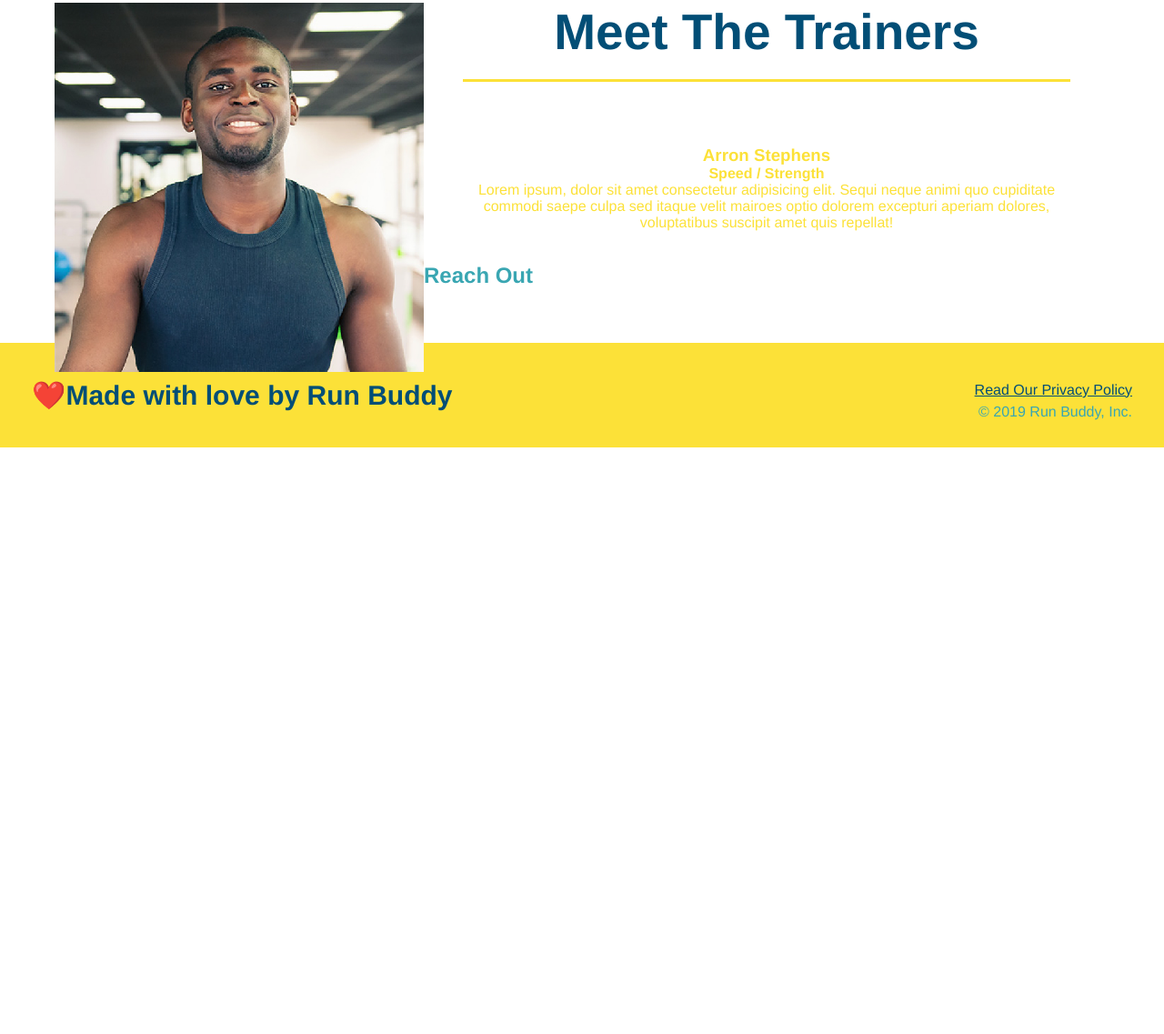
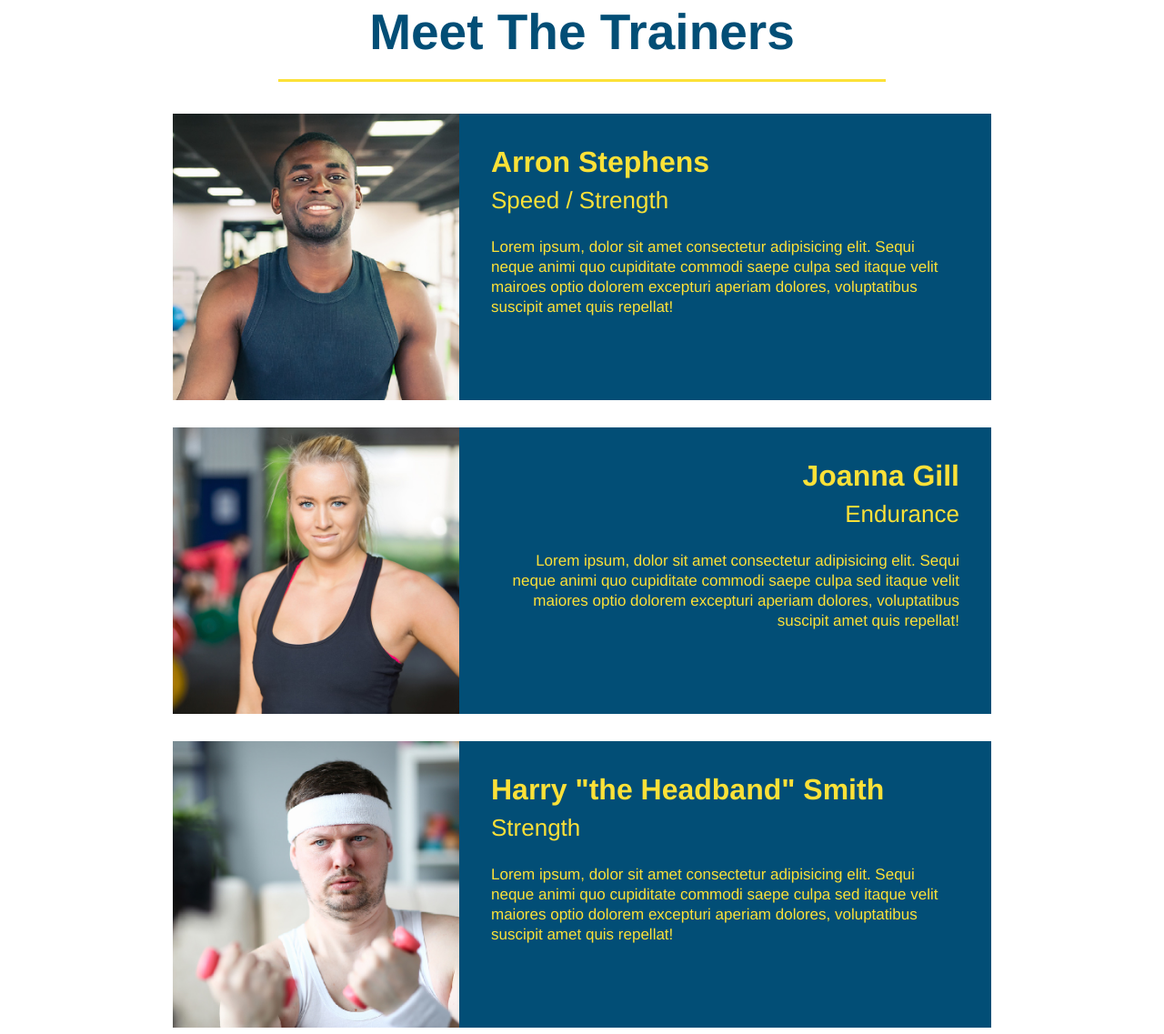
Before and after one commit to Reetah589/run-buddy, a plain HTML site: page index.html in a window 1280 px wide. Shown: the part 2843-3980 px from the top of the page at 91% size. Before the commit the page ends 3335 px from the top, so only its background shows below. Drawn offline with Linux system fonts and the light colour scheme.

Commit message:
meet the trainers section

```diff
--- a/index.html
+++ b/index.html
@@ -116,14 +116,38 @@
              Meet The Trainers
             </h2>
 
-            <article= class="trainer">
+            <article class="trainer">
                 <img src="./assets/images/trainer-1.jpg" alt="Arron Stephens in his workout clothes, ready to pump iron" />
-                <div class="trainer-bio">
+                <div class="trainer-bio text-left">
                     <h3>Arron Stephens</h3>
                     <h4>Speed / Strength</h4>
                     <p>
                      Lorem ipsum, dolor sit amet consectetur adipisicing elit. Sequi neque animi quo cupiditate commodi saepe culpa sed
                      itaque velit mairoes optio dolorem excepturi aperiam dolores, voluptatibus suscipit amet quis repellat!
+                    </p>
+                </div>
+            </article>
+
+            <article class="trainer">
+                <img src="./assets/images/trainer-2.jpg" alt="Joanna Gill cooling off after a workout" />
+                <div class="trainer-bio text-right">
+                    <h3>Joanna Gill</h3>
+                    <h4>Endurance</h4>
+                    <p>
+                        Lorem ipsum, dolor sit amet consectetur adipisicing elit. Sequi neque animi quo cupiditate commodi saepe culpa sed
+                        itaque velit maiores optio dolorem excepturi aperiam dolores, voluptatibus suscipit amet quis repellat!
+                    </p>
+                </div>
+            </article>
+
+            <article class="trainer">
+                <img src="./assets/images/trainer-3.jpg" alt="Harry Smith wearing a headband and lifting comically small pink weights" />
+                <div class="trainer-bio text-left">
+                    <h3>Harry "the Headband" Smith</h3>
+                    <h4>Strength</h4>
+                    <p>
+                        Lorem ipsum, dolor sit amet consectetur adipisicing elit. Sequi neque animi quo cupiditate commodi saepe culpa sed
+                        itaque velit maiores optio dolorem excepturi aperiam dolores, voluptatibus suscipit amet quis repellat!
                     </p>
                 </div>
             </article>
--- a/style.css
+++ b/style.css
@@ -199,3 +199,27 @@ section {
     float: left;
     width: 65%;
 }
+
+.text-left {
+    text-align: left;
+}
+
+.text-right {
+    text-align: right;
+}
+
+.trainer-bio h3 {
+    font-size: 32px;
+    margin-bottom: 8px;
+}
+
+.trainer-bio h4 {
+    font-weight: lighter;
+    font-size: 26px;
+    margin-bottom: 25px;
+}
+
+.trainer-bio p {
+    font-size: 17px;
+    line-height: 1.3;
+}
```
